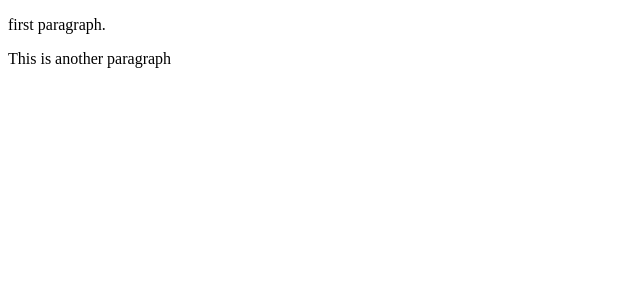
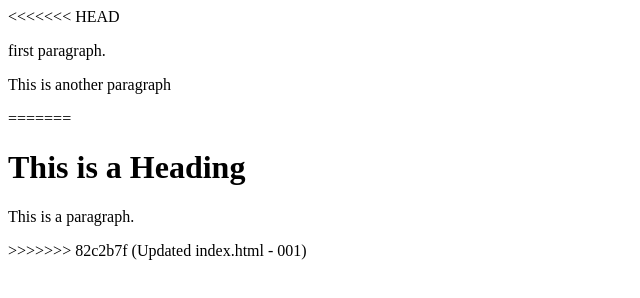
Before and after one commit to karthi0023d/Beginner_01, a plain HTML site: page index.html in a window 1280 px wide. Shown: the whole page, without its empty margins (0-640 px from the left). Drawn offline with Linux system fonts and the light colour scheme.

Commit message:
Updated index.html - 001

```diff
--- a/index.html
+++ b/index.html
@@ -4,7 +4,12 @@
 <title>Page Title</title>
 </head>
 <body>
+<<<<<<< HEAD
   <p>first paragraph.</p>
   <p>This is another paragraph</p>
+=======
+  <h1>This is a Heading</h1>
+  <p>This is a paragraph.</p>
+>>>>>>> 82c2b7f (Updated index.html - 001)
 </body>
 </html>
```
